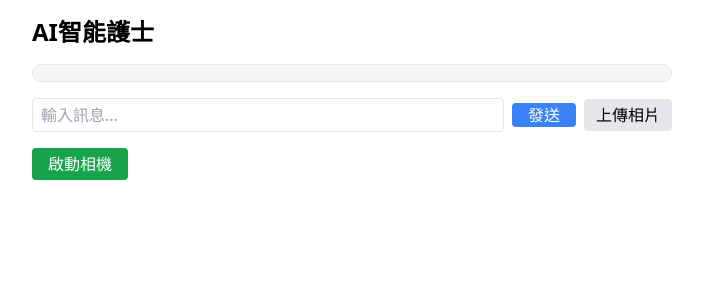
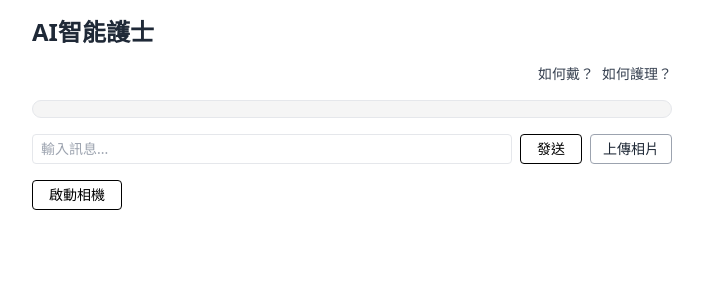
Before and after one commit to LiuGus404/nurse-ai-vercel, a React (Vite) app: page / in a window 1280 px wide. Shown: the top 300 px of the page, without its empty margins (288-991 px from the left). Built offline with nearby package versions, Linux system fonts and the light colour scheme.

Commit message:
update style

```diff
--- a/src/App.tsx
+++ b/src/App.tsx
@@ -21,6 +21,7 @@ function App() {
   const [showCamera, setShowCamera] = useState(false);
   const [cameraError, setCameraError] = useState('');
   const [photoPreview, setPhotoPreview] = useState<string | null>(null);
+  const [showHelp, setShowHelp] = useState<'wear' | 'care' | null>(null);
   const videoRef = useRef<HTMLVideoElement>(null);
   const canvasRef = useRef<HTMLCanvasElement>(null);
 
@@ -176,8 +177,28 @@ function App() {
   };
 
   return (
-    <div className="max-w-2xl mx-auto p-4 space-y-4">
+    <div className="max-w-2xl mx-auto p-4 space-y-4 font-sans text-gray-800">
       <h1 className="text-2xl font-bold mb-4">AI智能護士</h1>
+
+      <div className="flex justify-end gap-2">
+        <button onClick={() => setShowHelp('wear')} className="text-sm text-gray-700 hover:underline">如何戴？</button>
+        <button onClick={() => setShowHelp('care')} className="text-sm text-gray-700 hover:underline">如何護理？</button>
+      </div>
+
+      {showHelp && (
+        <div className="border p-3 rounded bg-white shadow text-sm">
+          <div className="flex justify-between items-center mb-2">
+            <span className="font-medium">{showHelp === 'wear' ? '如何戴？' : '如何護理？'}</span>
+            <button onClick={() => setShowHelp(null)} className="text-xs text-gray-500 hover:text-black">關閉</button>
+          </div>
+          <p>
+            {showHelp === 'wear'
+              ? '這裡可以說明如何正確配戴輔具，例如清潔手部、角度、緊度等建議...'
+              : '這裡可以提供護理建議，例如如何清潔、更換、注意紅腫、何時聯絡醫療人員...'}
+          </p>
+        </div>
+      )}
+
       <div className="space-y-2 max-h-[60vh] overflow-y-auto p-2 border rounded-xl bg-neutral-100">
         {messages.map((msg, index) => (
           <div key={index} className={`p-3 rounded-xl ${msg.sender === 'user' ? 'bg-white' : 'bg-gray-200'}`}>
@@ -186,25 +207,27 @@ function App() {
           </div>
         ))}
       </div>
+
       <div className="flex gap-2 items-center">
         <input
-          className="flex-1 border rounded px-2 py-1"
+          className="flex-1 border rounded px-2 py-1 text-sm bg-white"
           value={input}
           onChange={(e) => setInput(e.target.value)}
           onKeyDown={handleKeyPress}
           placeholder="輸入訊息..."
         />
-        <button className="bg-blue-500 text-white rounded px-4" onClick={sendMessage} disabled={loading}>
+        <button className="border border-black text-black bg-white px-4 py-1 rounded text-sm hover:bg-gray-100" onClick={sendMessage} disabled={loading}>
           {loading ? '傳送中…' : '發送'}
         </button>
-        <label className="bg-gray-200 px-3 py-1 rounded cursor-pointer">
+        <label className="border border-gray-400 bg-white px-3 py-1 rounded text-sm cursor-pointer hover:bg-gray-100">
           上傳相片
           <input type="file" accept="image/*" onChange={handleFileUpload} className="hidden" />
         </label>
       </div>
+
       <div className="space-y-2">
         {!showCamera && (
-          <button className="bg-green-600 text-white rounded px-4 py-1" onClick={() => setShowCamera(true)}>
+          <button className="border border-black text-black bg-white rounded px-4 py-1 text-sm hover:bg-gray-100" onClick={() => setShowCamera(true)}>
             啟動相機
           </button>
         )}
@@ -215,7 +238,7 @@ function App() {
               <>
                 <video ref={videoRef} width="320" height="240" className="border" autoPlay muted playsInline />
                 <canvas ref={canvasRef} width="320" height="240" hidden />
-                <button className="bg-purple-500 text-white rounded px-4 py-1" onClick={takePhoto} disabled={loading}>
+                <button className="border border-black bg-white text-black rounded px-4 py-1 text-sm hover:bg-gray-100" onClick={takePhoto} disabled={loading}>
                   拍照
                 </button>
               </>
@@ -224,10 +247,10 @@ function App() {
               <div className="space-y-2">
                 <img src={photoPreview} alt="preview" className="border rounded" width={320} height={240} />
                 <div className="flex gap-2">
-                  <button className="bg-blue-600 text-white rounded px-4 py-1" onClick={confirmPhoto} disabled={loading}>
+                  <button className="border border-black text-black bg-white px-4 py-1 rounded text-sm hover:bg-gray-100" onClick={confirmPhoto} disabled={loading}>
                     確認送出
                   </button>
-                  <button className="bg-gray-400 text-black rounded px-4 py-1" onClick={cancelPhoto} disabled={loading}>
+                  <button className="border border-gray-500 text-gray-700 bg-white px-4 py-1 rounded text-sm hover:bg-gray-100" onClick={cancelPhoto} disabled={loading}>
                     重拍
                   </button>
                 </div>
```
